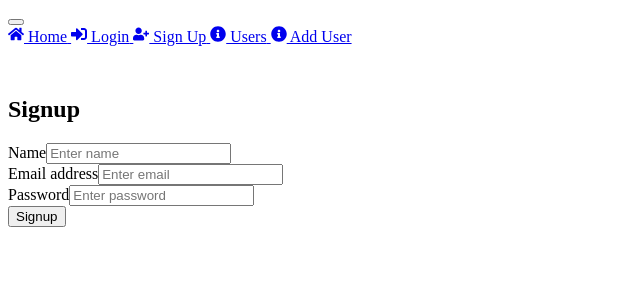
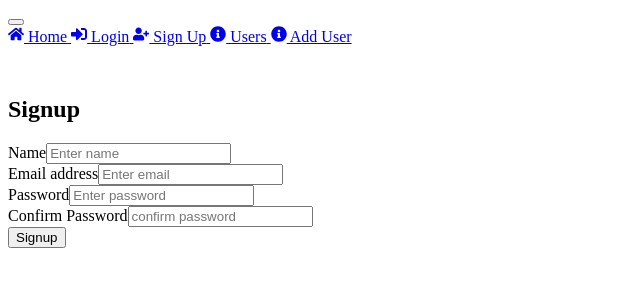
Before and after one commit to Sandalu-Xe/MERN_stack, a React (Vite) app in the folder client/: page /signup in a window 1280 px wide. Shown: the top 300 px of the page, without its empty margins (0-640 px from the left). Built offline with nearby package versions, Linux system fonts and the light colour scheme.

Commit message:
done add sign

```diff
--- a/client/src/components/AddUser.jsx
+++ b/client/src/components/AddUser.jsx
@@ -21,7 +21,7 @@ function AddUser() {
 
         setLoading(true);
         axios
-          .post('http://localhost:3001/signup', data)
+          .post('http://localhost:3001/adduser', data)
           .then(() => {
             setLoading(false);
             enqueueSnackbar('user regidtrtion sucessfully', { variant: 'success' });
--- a/client/src/components/Signup.jsx
+++ b/client/src/components/Signup.jsx
@@ -8,6 +8,7 @@ const SignupForm = () => {
   const [name, setName] = useState('');
   const [email, setEmail] = useState('');
   const [password, setPassword] = useState('');
+  const [confirmPassword, setConfirmPassword] = useState('');
   const [message, setMessage] = useState('');
   const navigate = useNavigate();
   const { enqueueSnackbar } = useSnackbar();
@@ -17,7 +18,8 @@ const SignupForm = () => {
     const data = {
      name,
      email,
-     password
+     password,
+     confirmPassword
     };
 
     setLoading(true);
@@ -34,6 +36,7 @@ const SignupForm = () => {
         // alert('An error happened. Please Chack console');
         enqueueSnackbar('Error', { variant: 'error' });
         console.log(error);
+        navigate('/login');
       });
   };
 
@@ -71,6 +74,16 @@ const SignupForm = () => {
             onChange={(e) => setPassword(e.target.value)}
           />
         </Form.Group>
+
+        <Form.Group controlId="formconfirmPassword" className="mb-3">
+          <Form.Label> Confirm Password</Form.Label>
+          <Form.Control
+            type="password"
+            placeholder="confirm password"
+            value={confirmPassword}
+            onChange={(e) => setConfirmPassword(e.target.value)}
+          />
+        </Form.Group>
         <Button variant="primary" type="submit"  onClick={handleSubmit} >
           Signup
         </Button>
```
